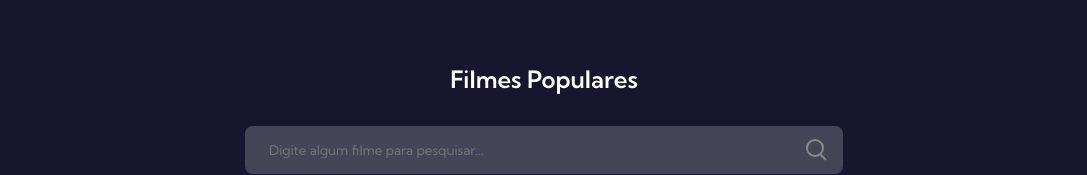
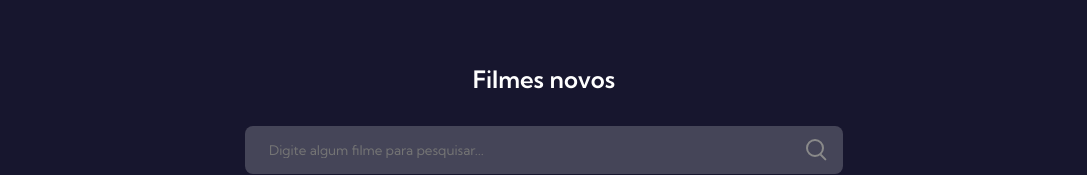
Before and after one commit to kleytoncristovao/7DaysOfCode-GitHub, a plain HTML site: page index.html in a window 1280 px wide. Shown: the top 175 px of the page, without its empty margins (96-1183 px from the left). Drawn offline with Linux system fonts and the light colour scheme.

Commit message:
adicionando novo h2

```diff
--- a/index.html
+++ b/index.html
@@ -12,7 +12,7 @@
 </head>
 <body>
   <main>
-    <h2>Filmes Populares</h2>
+    <h2>Filmes novos</h2>
     <div class="input-container">
       <input type="text" name="movie-name" id="movie-name" placeholder="Digite algum filme para pesquisar...">
       <img src="images/search-icon.svg" alt="Ícone de pesquisa" class="searchIcon">
```
